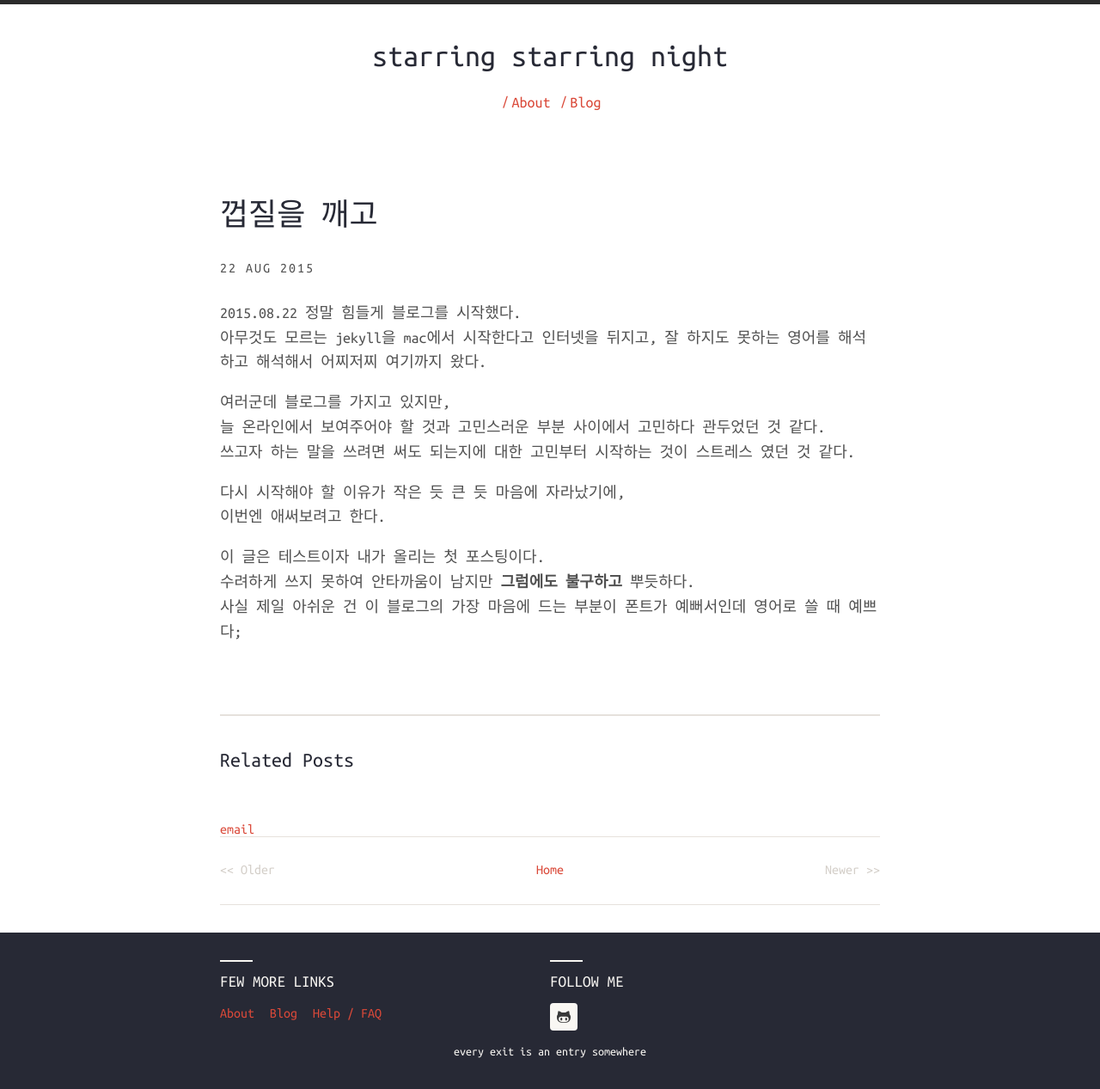
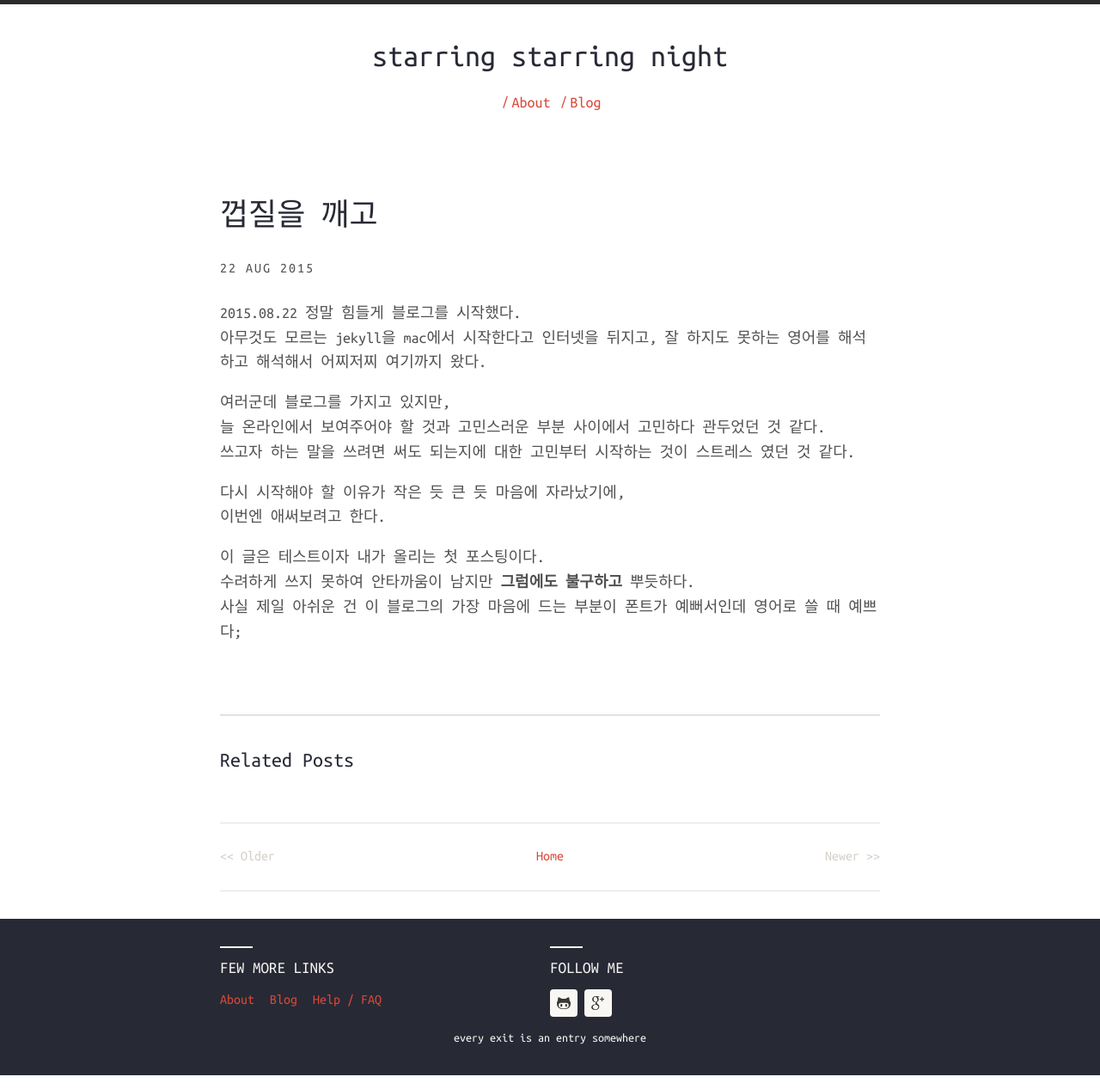
Before and after one commit to hahajh/hahajh.github.com, a Jekyll site: the page built from _posts/2015-08-22-start.md, in a window 1280 px wide. Shown: the whole page at 86% size. Built offline with Jekyll 4.4.1, drawn with Linux system fonts in a browser that asks for light colours; nearby versions of some CDN libraries.

Commit message:
add email

```diff
--- a/_config.yml
+++ b/_config.yml
@@ -32,6 +32,7 @@ harmony:
     gplus:
     dribble:
     pinterest:
+    mail: petite.eze
   # Toggle disclaimer in footer
   show_disclaimer: true
 
--- a/_includes/social.html
+++ b/_includes/social.html
@@ -27,11 +27,11 @@
     </li>
     {% endif %}
 
-    {% if site.harmony.social.gplus %}
+    {% if site.harmony.social.mail %}
     <li>
-        <a title="{{ site.harmony.social.gplus }} on Google Plus"
-            href="https://plus.google.com/{{ site.harmony.social.gplus }}"
-            class="google wc-img-replace" target="_blank">Google</a>
+        <a title="{{ site.harmony.social.mail }} on Google mail"
+            href="mailto:{{ site.harmony.social.mail }}@gmail.com"
+            class="google wc-img-replace" target="_blank">Gmail</a>
     </li>
     {% endif %}
 
--- a/_layouts/post.html
+++ b/_layouts/post.html
@@ -28,10 +28,6 @@ comments : true
 	</div>
 	{% endif %}
 
-	<div id="comments">
-		<a href="mailto:petite.eze@gmail.com">email</a>
-	</div>
-
 	<div class="post-footer">
 		<div class="column-1">
 			{% if page.previous %}
```
